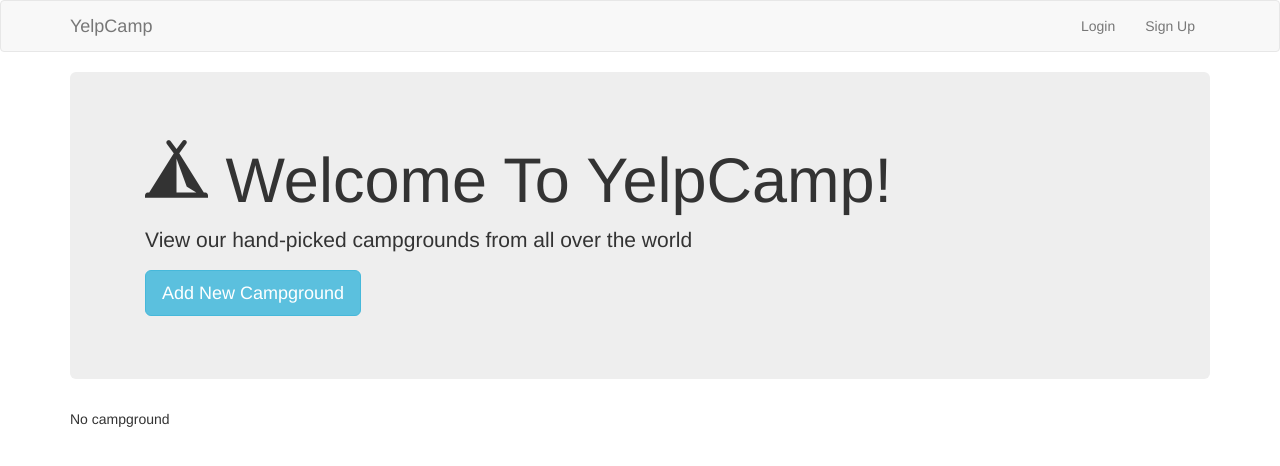
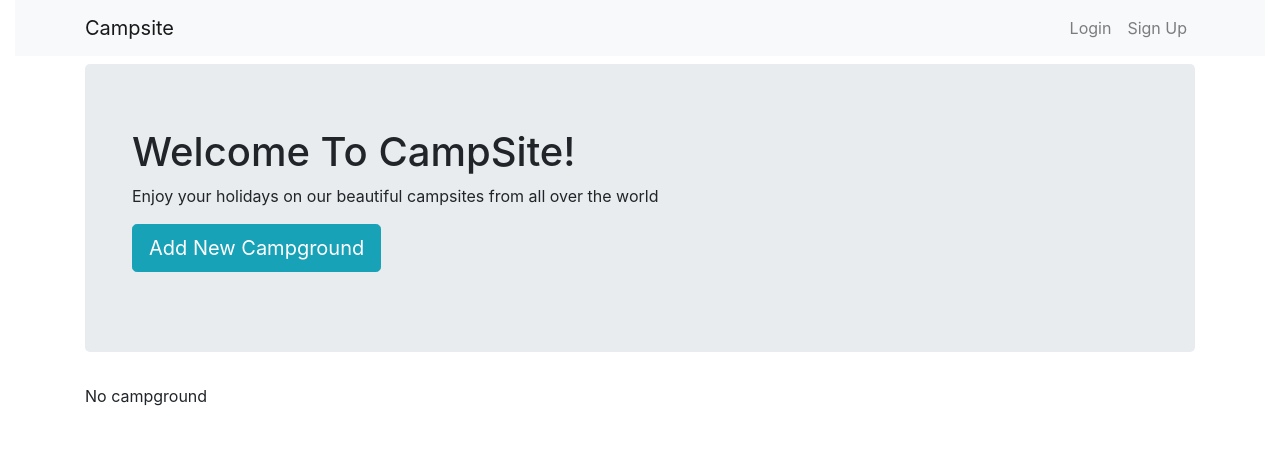
Before and after one commit to B-Saidy/Camping_site, a Django app: page /home/ in a window 1280 px wide. Shown: the top 466 px of the page. Run offline with Django 3.2, Linux system fonts and the light colour scheme; data that the repository does not hold is empty; some libraries are stand-ins or nearby versions.

Commit message:
migrate to bs4

```diff
--- a/templates/accounts/login.html
+++ b/templates/accounts/login.html
@@ -2,11 +2,11 @@
 {% block content %}
 {% load crispy_forms_tags %}
 <div class="container">
+    <h1 class="text-center">Login</h1>
     <div class="row">
-        <h1 style="text-align: center">Login</h1>
         <div style="width: 30%; margin: 25px auto;">
             <form action=" {% url 'login' %} " method="post">
-              {%csrf_token %}
+              {% csrf_token %}
                 <div class="form-group">
                     <input class="form-control" type="text" name="username" placeholder="username">
                 </div>
--- a/templates/accounts/register.html
+++ b/templates/accounts/register.html
@@ -3,8 +3,8 @@
 {% load crispy_forms_tags %}
 
 <div class="container">
+    <h1 style="text-align: center">Sign Up</h1>
     <div class="row">
-        <h1 style="text-align: center">Sign Up</h1>
         <div style="width: 30%; margin: 25px auto;">
             <form action=" {% url 'register' %} " method="post">
               {%csrf_token %}
--- a/templates/base.html
+++ b/templates/base.html
@@ -5,36 +5,31 @@
         <meta charset="UTF-8">
         <meta name="viewport" content="width=device-width, initial-scale=1.0">
         <meta http-equiv="X-UA-Compatible" content="ie=edge">
-        <link rel="stylesheet" href="https://maxcdn.bootstrapcdn.com/bootstrap/3.3.5/css/bootstrap.min.css">
+        <link rel="stylesheet" href="https://stackpath.bootstrapcdn.com/bootstrap/4.3.1/css/bootstrap.min.css" integrity="sha384-ggOyR0iXCbMQv3Xipma34MD+dH/1fQ784/j6cY/iJTQUOhcWr7x9JvoRxT2MZw1T" crossorigin="anonymous">
         <link rel="stylesheet" href="https://maxcdn.bootstrapcdn.com/font-awesome/4.4.0/css/font-awesome.min.css">
         <script src="https://code.jquery.com/jquery-git2.min.js"></script>
         {% if title %}
 		<title>{{title}}</title>
         {% else %}
-            <title>YelpCamp</title>
+            <title>Campsite</title>
         {% endif %}
     </head>
     <body>
-    <nav class="navbar navbar-default">
+    <div class="container-fluid">
+    <nav class="navbar navbar-expand-lg navbar-light bg-light">
     <div class="container">
-            <div class="navbar-header">
-              <button type="button" class="navbar-toggle collapsed" data-toggle="collapse" data-target="#bs-example-navbar-collapse-1" aria-expanded="false">
-                <span class="sr-only">Toggle navigation</span>
-                <span class="icon-bar"></span>
-                <span class="icon-bar"></span>
-                <span class="icon-bar"></span>
+        <a class="navbar-brand" href="{% url 'index' %}">Campsite</a>
+        <button class="navbar-toggler" type="button" data-toggle="collapse" data-target="#navbarResponsive" aria-controls="navbarResponsive" aria-expanded="false" aria-label="Toggle navigation">
+            <span class="navbar-toggler-icon"></span>
             </button>
-                <a class="navbar-brand" href=" {% url 'index'%} ">YelpCamp</a>
-            </div>
-
-            <div class="collapse navbar-collapse" id="bs-example-navbar-collapse-1">
-                <ul class="nav navbar-nav navbar-right">
+        <div class="collapse navbar-collapse" id="navbarResponsive">
+        <ul class="navbar-nav ml-auto">
             {% if user.is_authenticated %}
-                     <li style = "margin-top: 16px;">
+            <li class="nav-item" style = "margin-top: 8px;">
             Welcome <strong>{{request.user.username}}!</strong>
             </li>
-                    <li>
-                        <a href="javascript:{document.getElementById('logout').submit()}">
+            <li class="nav-item">
+                <a class="nav-link" href="javascript:{document.getElementById('logout').submit()}">
                  Logout</a>
                 <form action="{% url 'logout' %}" method = "POST" id="logout">
                     {% csrf_token %}
@@ -42,14 +37,14 @@
                 </form>
             </li>
             {% else %}
-                    <li><a href=" {% url 'login' %} ">Login</a></li>
-                    <li><a href=" {% url 'register' %} ">Sign Up</a></li>
+            <li class="nav-item"><a class="nav-link" href=" {% url 'login' %} ">Login</a></li>
+            <li class="nav-item"><a class="nav-link" href=" {% url 'register' %} ">Sign Up</a></li>
             {% endif %}
-
         </ul>
         </div>
     </div>
     </nav>
+    </div>
      {% if messages %}
          {% for message in messages %}
          <div class="aler alert-{{message.tags}} text-center">
@@ -61,5 +56,8 @@
 
     {% endblock content %}
     </div>
+    <script src="https://code.jquery.com/jquery-3.3.1.slim.min.js" integrity="sha384-q8i/X+965DzO0rT7abK41JStQIAqVgRVzpbzo5smXKp4YfRvH+8abtTE1Pi6jizo" crossorigin="anonymous"></script>
+    <script src="https://cdnjs.cloudflare.com/ajax/libs/popper.js/1.14.7/umd/popper.min.js" integrity="sha384-UO2eT0CpHqdSJQ6hJty5KVphtPhzWj9WO1clHTMGa3JDZwrnQq4sF86dIHNDz0W1" crossorigin="anonymous"></script>
+    <script src="https://stackpath.bootstrapcdn.com/bootstrap/4.3.1/js/bootstrap.min.js" integrity="sha384-JjSmVgyd0p3pXB1rRibZUAYoIIy6OrQ6VrjIEaFf/nJGzIxFDsf4x0xIM+B07jRM" crossorigin="anonymous"></script>
  </body>
 </html>
--- a/templates/campgrounds/edit.html
+++ b/templates/campgrounds/edit.html
@@ -3,9 +3,9 @@
 {% load crispy_forms_tags %}
 
 {% if camp %}
-
+  <div class="container">
+    <h1 style="text-align: center">Edit {{camp.name}}</h1>
   <div class="row">
-        <h1 style="text-align: center">Edit {{camp.name}}</h1>
         <div style="width: 30%; margin: 25px auto;">
             <form action="{% url 'edit' camp.id %}" method="POST">
               {%csrf_token %}
@@ -28,6 +28,7 @@
             <a href=" {% url 'show' camp.id %} ">Cancel!</a>
         </div>
     </div>
+</div>
  {% endif %}
 
 {% endblock content %}
--- a/templates/campgrounds/index.html
+++ b/templates/campgrounds/index.html
@@ -1,19 +1,35 @@
 {% extends 'base.html' %}
 {% block content  %}
 <div class="container">
-     <header class="jumbotron">
+     <header class="jumbotron mt-2">
          <div class="container">
-             <h1><span class="glyphicon glyphicon-tent"></span> Welcome To YelpCamp!</h1>
-             <p>View our hand-picked campgrounds from all over the world</p>
+             <h1><span class="glyphicon glyphicon-tent"></span> Welcome To CampSite!</h1>
+             <p>Enjoy your holidays on our beautiful campsites from all over the world</p>
              <p>
                 <a class="btn btn-info btn-lg" href="{% url 'new' %}">Add New Campground</a>
              </p>
          </div>
      </header>
      {% if camps %}
-        <div class="row text-center" style="display:flex; flex-wrap: wrap;" >
+      <div class="row pb-5 mb-0 mt-0">
               {% for camp in camps  %}
-            <div class="col-sm-6 col-md-4">
+          <div class="col-lg-4 col-md-6 mb-4 mb-lg-0">
+              <!-- Card-->
+              <div class="card rounded shadow-sm border-0">
+                  <div class="card-body p-4"><img src="{{ camp.image.url }}" alt="" width="250" height="300" class="img-fluid rounded img-thumbnail d-block mx-auto mb-3  ">
+                  <h5 class="text-center"> <a href="#" class="text-dark "> {{camp.name}} </a></h5>
+                      <hr>
+                      <div class="text-center">
+                        <a  href=" {% url 'show' camp.id %} " class="btn btn-info">More Info</button></a>
+                      </div>
+                  </div>
+              </div>
+          </div>
+        {% endfor %}
+      </div>
+        {% comment %} <div class='row mb-4' >
+         {% for camp in camps  %}
+            <div class="col-lg-3 col-md-6 mr-auto mb-2">
                 <div class="thumbnail">
                     <img src="{{ camp.image.url }}" alt = "Image error" >
                    <div class="caption">
@@ -25,15 +41,17 @@
                 </div>
             </div>
          {% endfor %}
-        </div>
+        </div> {% endcomment %}
      {% else %}
         <p> No campground </p>
      {% endif %}
   </div>
+
+  <div class="container">
+    <div class="d-flex justify-content-center">
     <!-- Paginator -->
-    <div class="container text-center">
-       <div class="row">
-            <div class="col-md-12">
+    <div class="row ">
+        <div class="col-md-12 ">
         {% if camps.has_other_pages %}
           <ul class="pagination">
           {% if camps.has_previous %}
@@ -50,12 +68,12 @@
               <li class="page-item active">
                 <a class="page-link">{{i}}</a>
               </li>
-                   {%else%}
+                {% else %}
                 <li class="page-item">
                   <a href="?page={{i}}" class="page-link">{{i}}</a>
                 </li>
               {% endif %}
-              {%endfor%}
+              {% endfor %}
               {% if camps.has_next %}
               <li class="page-item">
                 <a href="?page={{camps.next_page_number}}" class="page-link">&raquo;</a>
--- a/templates/campgrounds/landing.html
+++ b/templates/campgrounds/landing.html
@@ -2,7 +2,7 @@
 <!DOCTYPE html>
 <html>
     <head>
-        <title>YelpCamp</title>
+        <title>Campsite</title>
         <link rel="stylesheet" href="https://maxcdn.bootstrapcdn.com/bootstrap/3.3.5/css/bootstrap.min.css">
         <link rel="stylesheet" href="{% static 'css/main.css' %}">
         <link rel="stylesheet" href="{% static 'css/landing.css' %}">
@@ -14,7 +14,7 @@
             <div class="row">
                 <div class="col-lg-12">
                     <div class="content">
-                        <h1>YelpCamp</h1>
+                        <h1>CampSite</h1>
                         <h3>Start planning your next trip today</h3>
                         <hr>
                         <a href="{% url 'index' %}" class="btn btn-default btn-lg"><i class="fa fa-tree"></i> Get Started!</a>
--- a/templates/campgrounds/new.html
+++ b/templates/campgrounds/new.html
@@ -1,9 +1,9 @@
    {% extends "base.html" %}
    {% block content %}
 
-
+   <div class="container">
+    <h1 style="text-align: center">Create a New Campground</h1>
    <div class="row">
-        <h1 style="text-align: center">Create a New Campground</h1>
         <div style="width: 30%; margin: 25px auto;">
             <form action="{% url 'new' %}" method="POST" enctype="multipart/form-data">
              {% csrf_token %}
@@ -29,4 +29,5 @@
             <a href="{% url 'index' %}">Go Back</a>
         </div>
     </div>
+</div>
 {% endblock content %}
--- a/yelpcamp/settings.py
+++ b/yelpcamp/settings.py
@@ -23,7 +23,7 @@ BASE_DIR = os.path.dirname(os.path.dirname(os.path.abspath(__file__)))
 SECRET_KEY = os.environ.get('SECRET_KEY')
 
 # SECURITY WARNING: don't run with debug turned on in production!
-DEBUG = True
+DEBUG = (os.environ.get('DEBUG_VALUE') == 'True')
 
 ALLOWED_HOSTS = ['mycampsite.herokuapp.com']
 
```
Also changed, not shown: templates/campgrounds/show.html (+7 -1 lines). Lines whose indentation alone changed are shown as unchanged.
